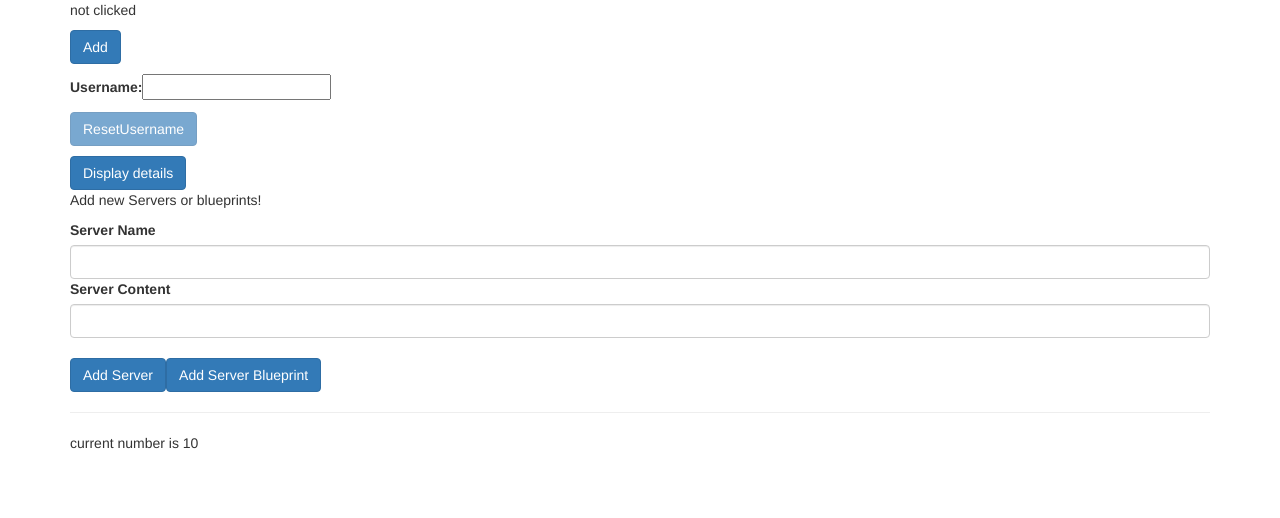
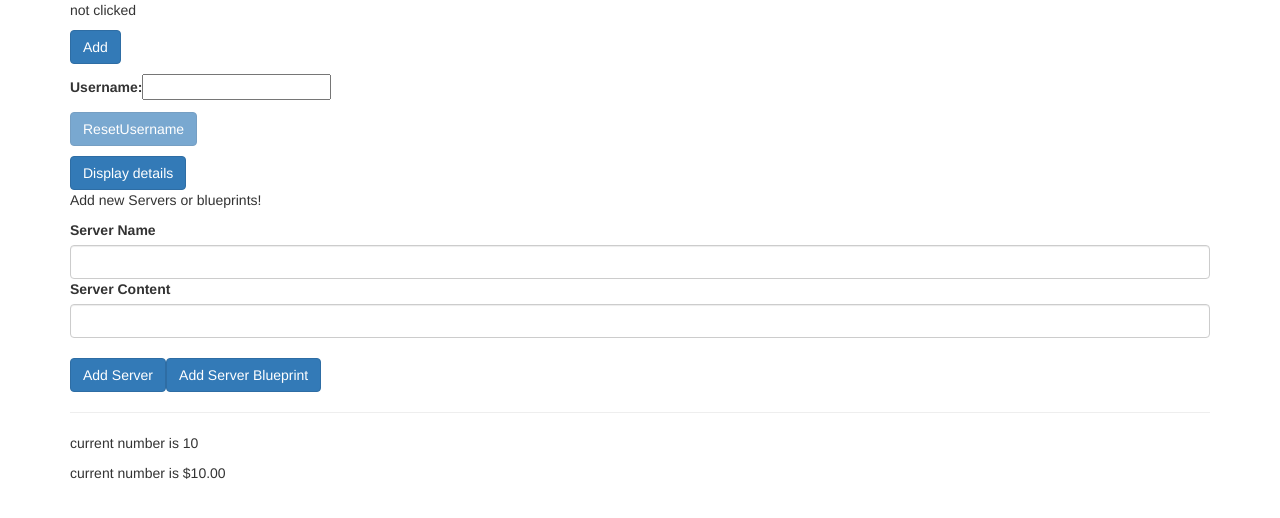
Before and after one commit to aswathyeg/udemy-experiments, an Angular app: page / in a window 1280 px wide. Shown: the top 518 px of the page. Built offline with nearby package versions, Linux system fonts and the light colour scheme.

Commit message:
converted variable to currency

```diff
--- a/src/app/interpolation/interpolation.component.html
+++ b/src/app/interpolation/interpolation.component.html
@@ -1,2 +1,3 @@
 <hr>
 <p>current number is {{value}}</p>
+<p>current number is {{value|currency}}</p>
```
